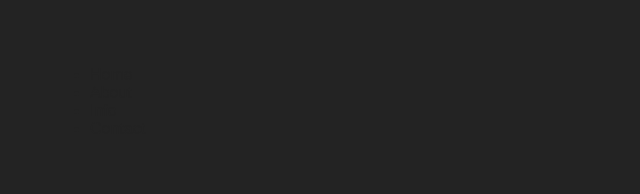
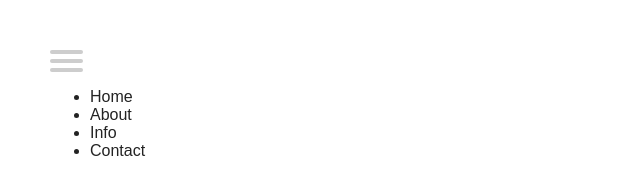
Before and after one commit to AmirTaki/Sidebar-out-menu, a plain HTML site: page index.html in a window 1280 px wide. Shown: the top 194 px of the page, without its empty margins (0-640 px from the left). Drawn offline with Linux system fonts and the light colour scheme.

Commit message:
#menuToggle span

```diff
--- a/src/styles.css
+++ b/src/styles.css
@@ -1,7 +1,7 @@
 body{
     margin: 0;
     padding: 0;
-    background :#232323;
+    /* background :#232323; */
     color: #cdcdcd;
     font-family : "Avenir Next", "Avenir", sans-serif;
 }
@@ -34,5 +34,19 @@ body{
     opacity: 0;
     z-index: 2;
     -webkit-touch-callout: none;
+}
 
+#menuToggle span {
+    display: block;
+    width:33px;
+    height : 4px;
+    margin-bottom : 5px;
+    position: relative;
+    background: #cdcdcd;
+    border-radius: 3px;
+    z-index: 1;
+    transform-origin: 4px 0;
+    transition : transform .5s cubic-bezier(.77, .2, .05, 1.0),
+                 background .5s cubic-bezier(.77, .2, .05, 1.0),
+                 opacity .55s ease;
 }
```
